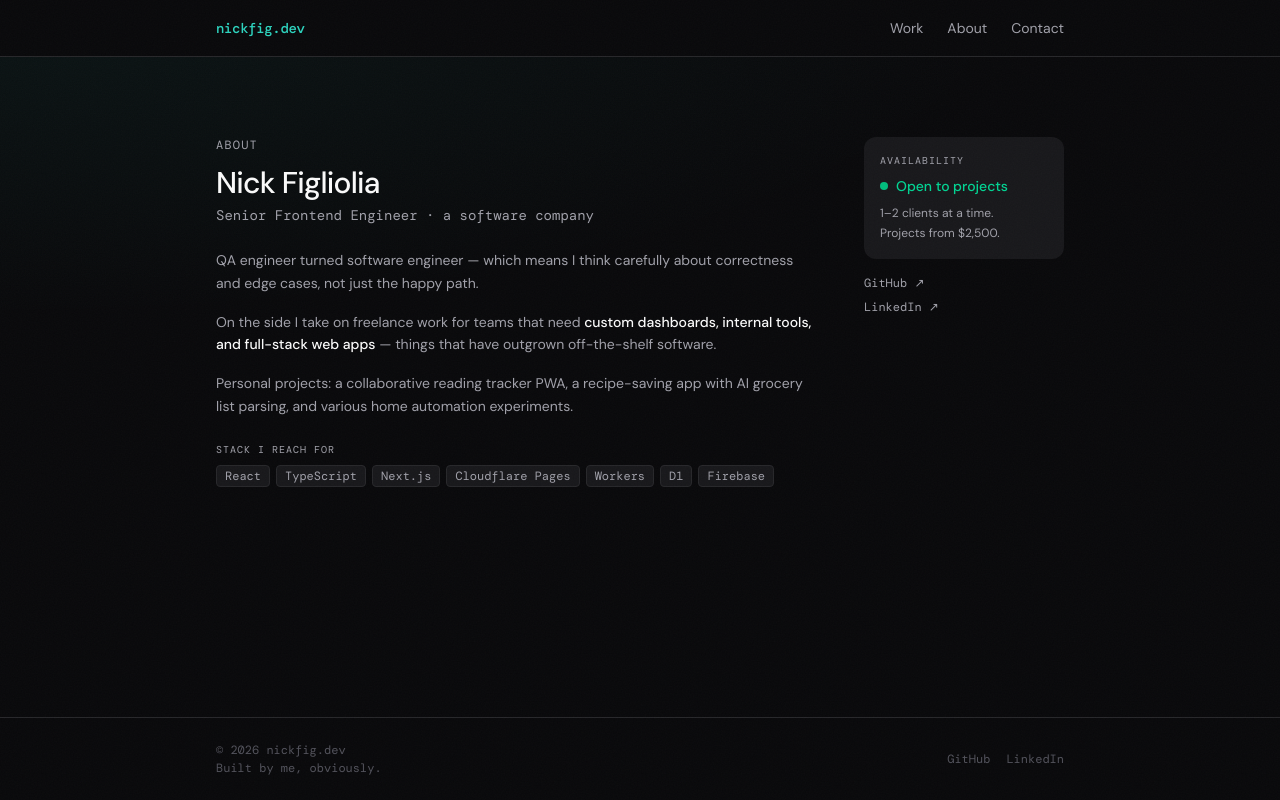
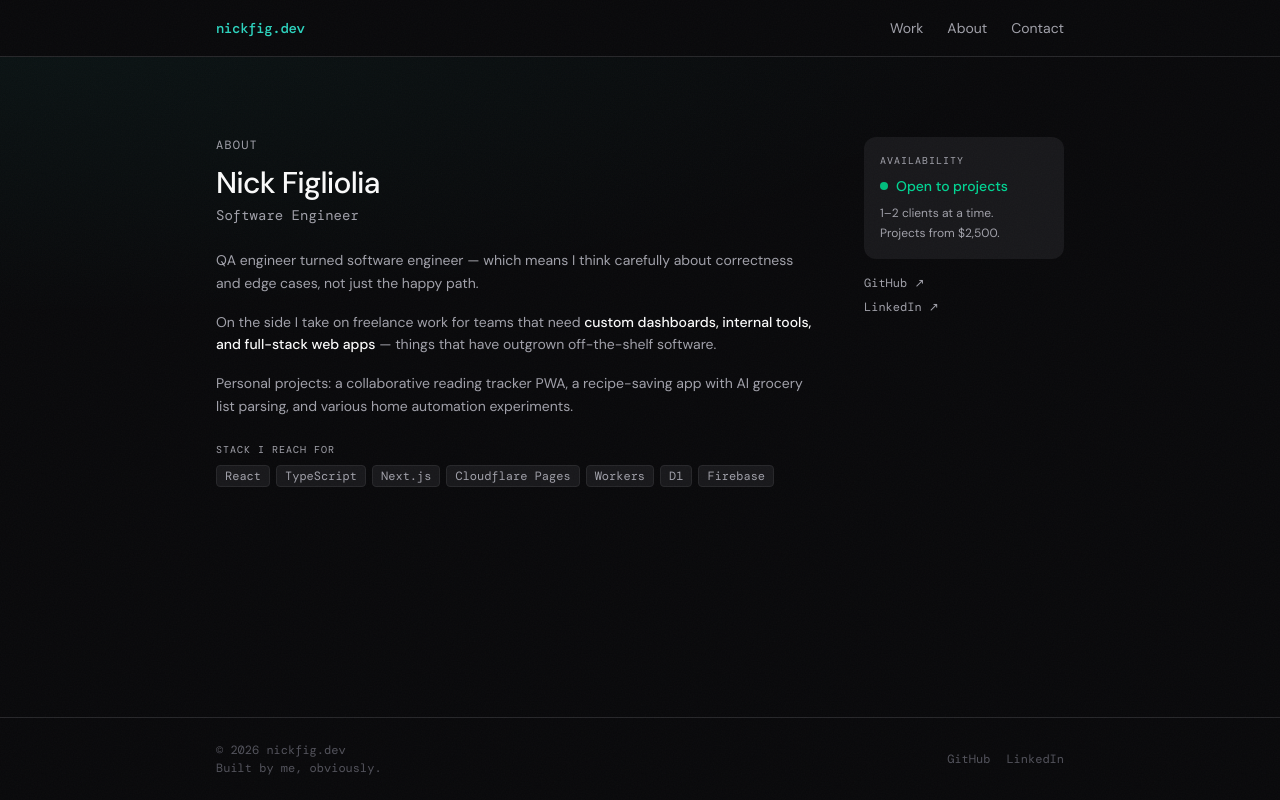
Before and after one commit to njf2125/freelance-site, a Next.js app: page /about in a window 1280 px wide. Built offline with nearby package versions, Linux system fonts and the light colour scheme; a web font is replaced by a local one.

Commit message:
docs: update job title to reflect accurate role

```diff
--- a/src/app/about/page.tsx
+++ b/src/app/about/page.tsx
@@ -21,7 +21,7 @@ export default function About() {
           </p>
           <h1 className="text-3xl font-medium tracking-tight text-[var(--text)] mb-1">Nick Figliolia</h1>
           <p className="text-sm font-mono text-[var(--muted)] mb-6">
-            Senior Frontend Engineer · a software company
+            Software Engineer
           </p>
 
           <p className="text-sm text-[var(--muted)] leading-relaxed mb-4">
--- a/src/app/layout.tsx
+++ b/src/app/layout.tsx
@@ -27,13 +27,13 @@ export const metadata: Metadata = {
   metadataBase: new URL("https://nickfig.dev"),
   title: "nickfig.dev — Nick Figliolia, Freelance React Engineer",
   description:
-    "Senior React/TypeScript engineer available for freelance work. I build custom web apps, dashboards, and internal tools for teams that have outgrown off-the-shelf software.",
+    "React/TypeScript engineer available for freelance work. I build custom web apps, dashboards, and internal tools for teams that have outgrown off-the-shelf software.",
   openGraph: {
     type: "website",
     siteName: "nickfig.dev",
     title: "nickfig.dev — Nick Figliolia, Freelance React Engineer",
     description:
-      "Senior React/TypeScript engineer available for freelance work. I build custom web apps, dashboards, and internal tools for teams that have outgrown off-the-shelf software.",
+      "React/TypeScript engineer available for freelance work. I build custom web apps, dashboards, and internal tools for teams that have outgrown off-the-shelf software.",
     url: "https://nickfig.dev",
   },
   twitter: {
```
Also changed, not shown: 1 other file (tests, documents, lock files or other folders).
